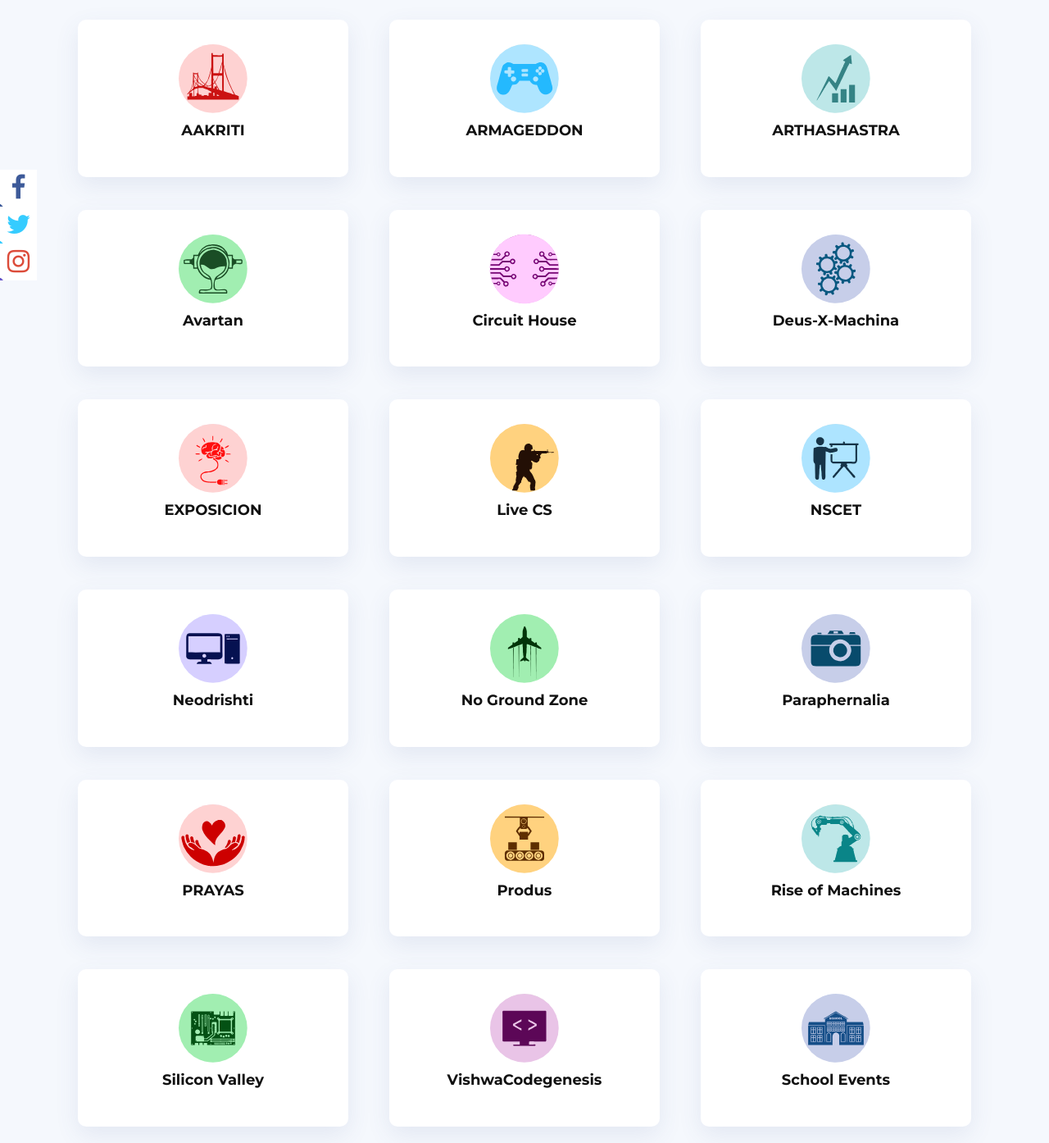
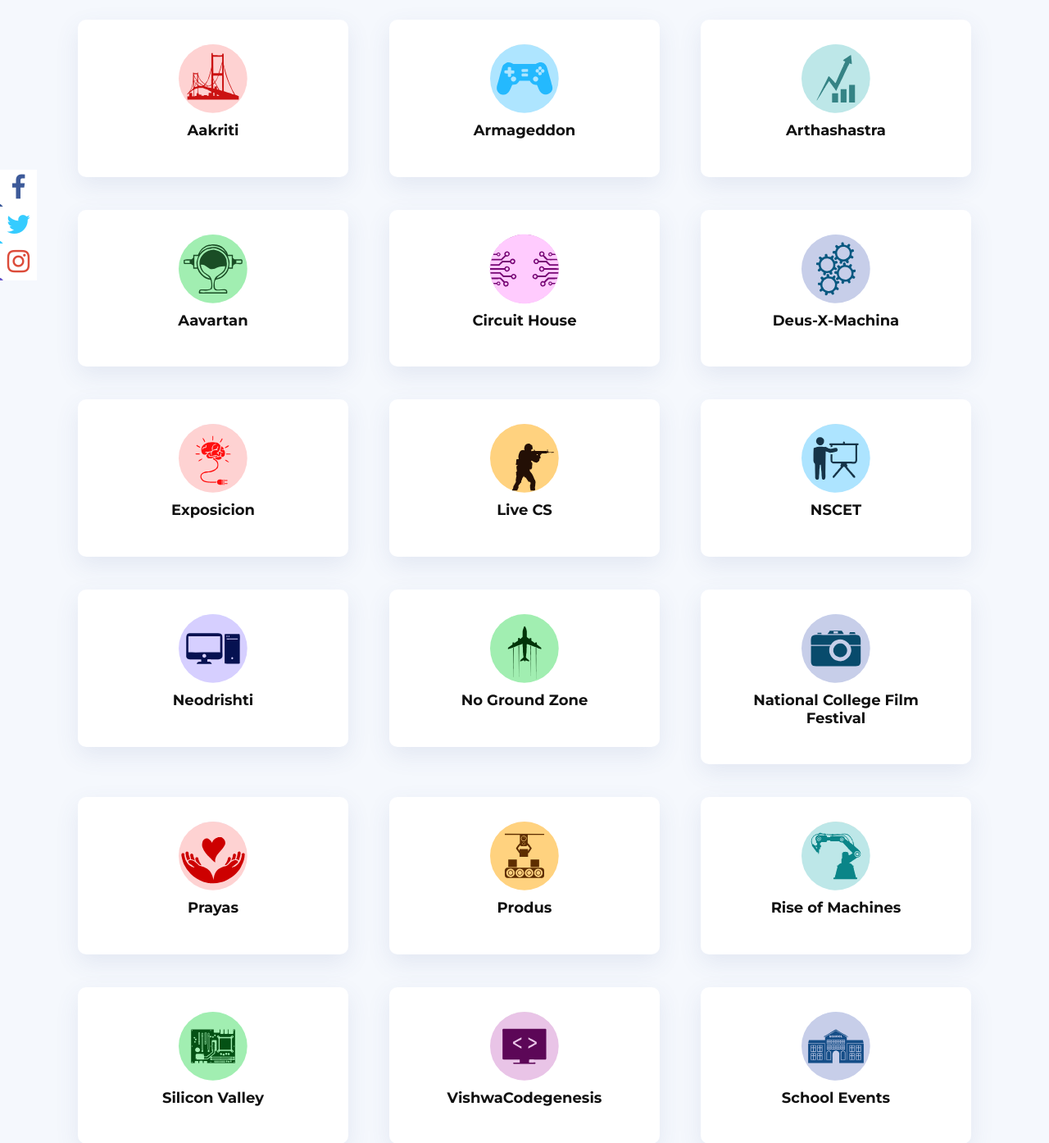
Before and after one commit to V-Sharma10/Ojass22, a PHP site: page /Events/event.php in a window 1280 px wide. Shown: the part 171-1565 px from the top of the page at 82% size. Run offline with PHP 8.4, Linux system fonts and the light colour scheme.

Commit message:
Events fixed

```diff
--- a/Events/event.php
+++ b/Events/event.php
@@ -71,14 +71,14 @@
             <div class="box">
 
               <div class="icon" style="background: #fceef3;">
-              <a href="../Events/EventDetails.php?branch=AAKRITI" target="_blank">
+              <a href="../Events/EventDetails.php?branch=Aakriti" target="_blank">
 
               <!-- <i class="ion-ios-analytics-outline" style="color: #ff689b;"></i> -->
               <img src = "../img/eventsIcons/akriti.svg" height="140px" style="margin-left:-30px; margin-top:-40px;">
 
               </a>
               </div>
-              <h4 class="title"><a href="../Events/EventDetails.php?branch=AAKRITI" target="_blank">AAKRITI</a></h4>
+              <h4 class="title"><a href="../Events/EventDetails.php?branch=Aakriti" target="_blank">Aakriti</a></h4>
               <!-- <p class="description">Voluptatum deleniti atque corrupti quos dolores et quas molestias excepturi sint occaecati cupiditate non provident</p> -->
 
             </div>
@@ -91,7 +91,7 @@
               <img src = "../img/eventsIcons/armageddon.svg" height="140px" style="margin-left:-30px; margin-top:-40px;">
               </a>
               </div>
-              <h4 class="title"> <a href="../Events/EventDetails.php?branch=Armageddon" target="_blank">ARMAGEDDON</a></h4>
+              <h4 class="title"> <a href="../Events/EventDetails.php?branch=Armageddon" target="_blank">Armageddon</a></h4>
               <!-- <p class="description">Minim veniam, quis nostrud exercitation ullamco laboris nisi ut aliquip ex ea commodo consequat tarad limino ata</p> -->
             </div>
           </div>
@@ -99,11 +99,11 @@
           <div class="col-md-6 col-lg-4 wow bounceInUp" data-wow-delay="0.1s" data-wow-duration="1.4s">
             <div class="box">
               <div class="icon" style="background: #e6fdfc;">
-              <a href="../Events/EventDetails.php?branch=ARTHASHASTRA" target="_blank">
+              <a href="../Events/EventDetails.php?branch=Arthashastra" target="_blank">
               <img src = "../img/eventsIcons/arthashastra.svg" height="140px" style="margin-left:-30px; margin-top:-40px;">
  </a>
               </div>
-              <h4 class="title"><a href="../Events/EventDetails.php?branch=ARTHASHASTRA" target="_blank">ARTHASHASTRA</a></h4>
+              <h4 class="title"><a href="../Events/EventDetails.php?branch=Arthashastra" target="_blank">Arthashastra</a></h4>
               <!-- <p class="description">Duis aute irure dolor in reprehenderit in voluptate velit esse cillum dolore eu fugiat nulla pariatur</p> -->
             </div>
           </div>
@@ -111,11 +111,11 @@
           <div class="col-md-6 col-lg-4 wow bounceInUp" data-wow-delay="0.1s" data-wow-duration="1.4s">
             <div class="box">
               <div class="icon" style="background: #e6fdfc;">
-              <a href="../Events/EventDetails.php?branch=AVARTAN" target="_blank">
+              <a href="../Events/EventDetails.php?branch=Aavartan" target="_blank">
               <img src = "../img/eventsIcons/avartan.svg" height="140px" style="margin-left:-30px; margin-top:-40px;">
  </a>
               </div>
-              <h4 class="title"><a href="../Events/EventDetails.php?branch=AVARTAN" target="_blank">Avartan</a></h4>
+              <h4 class="title"><a href="../Events/EventDetails.php?branch=Aavartan" target="_blank">Aavartan</a></h4>
               <!-- <p class="description">Duis aute irure dolor in reprehenderit in voluptate velit esse cillum dolore eu fugiat nulla pariatur</p> -->
             </div>
           </div>
@@ -152,12 +152,12 @@
             <div class="box">
               <div class="icon" style="background: #ecebff;">
 
-              <a href="../Events/EventDetails.php?branch=EXPOSICION" target="_blank">
+              <a href="../Events/EventDetails.php?branch=Exposicion" target="_blank">
               <img src = "../img/eventsIcons/exposicion.svg" height="140px" style="margin-left:-30px; margin-top:-40px;">
               </a>
               </div>
               <h4 class="title">
-              <a href="../Events/EventDetails.php?branch=EXPOSICION" target="_blank">EXPOSICION</a></h4>
+              <a href="../Events/EventDetails.php?branch=Exposicion" target="_blank">Exposicion</a></h4>
               <!-- <p class="description">Et harum quidem rerum facilis est et expedita distinctio. Nam libero tempore, cum soluta nobis est eligendi</p> -->
             </div>
           </div>
@@ -215,22 +215,22 @@
           <div class="col-md-6 col-lg-4 wow bounceInUp" data-wow-delay="0.2s" data-wow-duration="1.4s">
             <div class="box">
               <div class="icon" style="background: #e1eeff;">
-              <a href="../Events/EventDetails.php?branch=Paraphernalia" target="_blank">
+              <a href="../Events/EventDetails.php?branch=NCFF" target="_blank">
               <img src = "../img/eventsIcons/paraphernalia.svg" height="140px" style="margin-left:-30px; margin-top:-40px;">
               </a>
               </div>
-              <h4 class="title"><a href="../Events/EventDetails.php?branch=Paraphernalia" target="_blank">Paraphernalia</a></h4>
+              <h4 class="title"><a href="../Events/EventDetails.php?branch=NCFF" target="_blank">National College Film Festival</a></h4>
               <!-- <p class="description">At vero eos et accusamus et iusto odio dignissimos ducimus qui blanditiis praesentium voluptatum deleniti atque</p> -->
             </div>
           </div>
           <div class="col-md-6 col-lg-4 wow bounceInUp" data-wow-delay="0.2s" data-wow-duration="1.4s">
             <div class="box">
               <div class="icon" style="background: #ecebff;">
-              <a href="../Events/EventDetails.php?branch=PRAYAS" target="_blank">
+              <a href="../Events/EventDetails.php?branch=Prayas" target="_blank">
               <img src = "../img/eventsIcons/prayas.svg" height="140px" style="margin-left:-30px; margin-top:-40px;">
               </a>
               </div>
-              <h4 class="title"><a href="../Events/EventDetails.php?branch=PRAYAS" target="_blank">PRAYAS</a></h4>
+              <h4 class="title"><a href="../Events/EventDetails.php?branch=Prayas" target="_blank">Prayas</a></h4>
               <!-- <p class="description">Et harum quidem rerum facilis est et expedita distinctio. Nam libero tempore, cum soluta nobis est eligendi</p> -->
             </div>
           </div>
```
Also changed, not shown: Events/EventDetails.php (+7 -7 lines).
